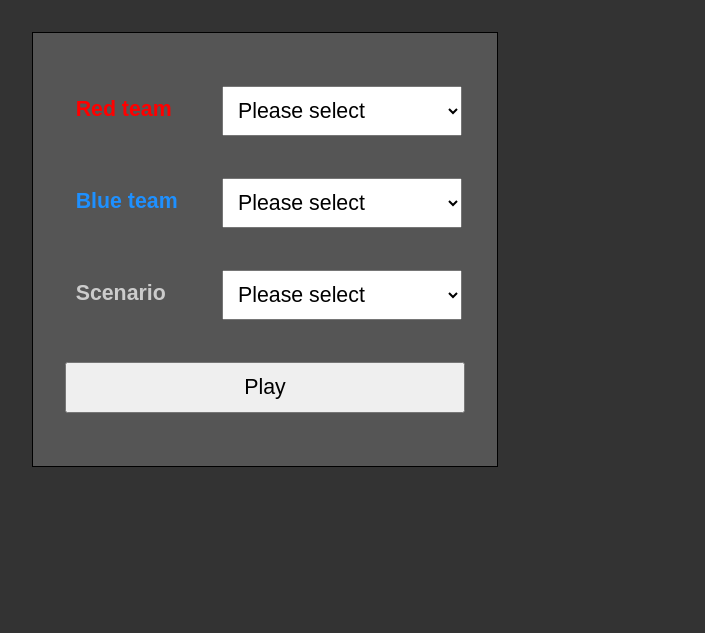
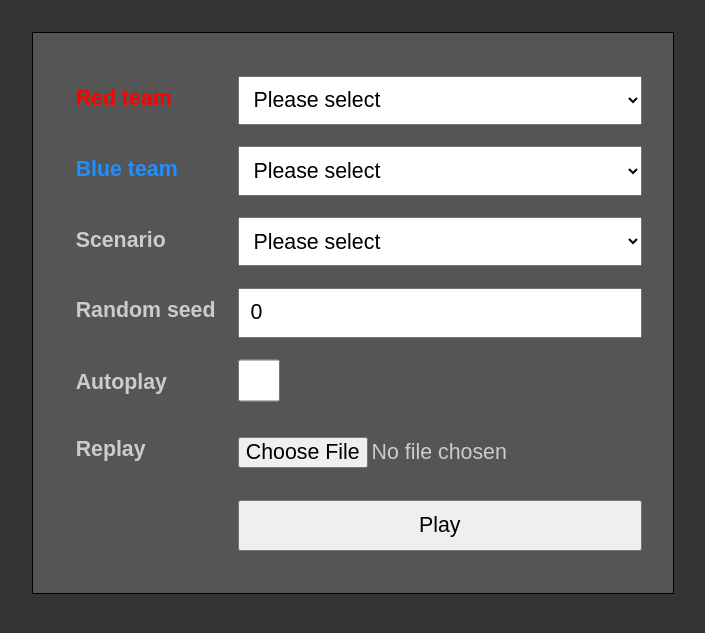
Before and after one commit to IDSIA/NewTechnoWar, a Flask app: page / in a window 1280 px wide. Shown: the top 633 px of the page, without its empty margins (0-705 px from the left). Run offline with Flask 2, Linux system fonts and the light colour scheme.

Commit message:
Added autoplay. Lobby refactoring with seed choice.

```diff
--- a/code/web/server/__init__.py
+++ b/code/web/server/__init__.py
@@ -19,6 +19,7 @@ def create_app():
     app.json_encoder = GameJSONEncoder
 
     app.games = dict()
+    app.params = dict()
 
     with app.app_context():
         # Import parts of our application
--- a/code/web/server/routes.py
+++ b/code/web/server/routes.py
@@ -1,4 +1,5 @@
 import logging
+import random
 import uuid
 
 from flask import Blueprint, render_template, make_response, request, jsonify, redirect
@@ -7,33 +8,44 @@ from flask import current_app as app
 from agents.matchmanager import MatchManager, buildMatchManager
 from web.server.utils import scroll, fieldShape
 
-main = Blueprint("main", __name__, template_folder="templates", static_folder="static")
+main = Blueprint('main', __name__, template_folder='templates', static_folder='static')
 
 
-@main.route("/", methods=["GET", "POST"])
+@main.route('/', methods=['GET', 'POST'])
 def index():
     """Serve list of available scenarios."""
     if request.method == 'POST':
         data = request.form
+        seed = int(data['seed'])
 
         mm = buildMatchManager(
             str(uuid.uuid4()),
             data['scenario'],
             data['redPlayer'],
             data['bluePlayer'],
+            seed if seed > 0 else random.randint(1, 1000000000)
         )
-        app.games[mm.gid] = mm
         mm.step()
 
-        logging.info(f"Created game #{mm.gid} with scenario {mm.board.name}")
+        app.games[mm.gid] = mm
+        app.params[mm.gid] = {
+            'seed': mm.seed,
+            'scenario': data['scenario'],
+            'redPlayer': data['redPlayer'],
+            'bluePlayer': data['bluePlayer'],
+            'autoplay': data['autoplay'] == 'on',
+            'replay': data['replay'],
+        }
+
+        logging.info(f'Created game #{mm.gid} with scenario {mm.board.name}')
 
         response = make_response(
             redirect(f'/game/')
         )
-        response.set_cookie("gameId", mm.gid)
+        response.set_cookie('gameId', mm.gid)
 
     else:
-        logging.info(f"New lobby access")
+        logging.info(f'New lobby access')
 
         scenarios = [
             'scenarioTest1v1',
@@ -49,52 +61,52 @@ def index():
         ]
 
         players = [
-            # "Human", TODO
-            "PlayerDummy",
+            # 'Human', TODO
+            'PlayerDummy',
         ]
 
         response = make_response(
             render_template(
-                "index.html",
-                title="Home | NewTechnoWar",
-                template="game-template",
+                'index.html',
+                title='Home | NewTechnoWar',
+                template='game-template',
                 scenarios=scenarios,
                 players=players
             )
         )
-        response.delete_cookie("gameId")
+        response.delete_cookie('gameId')
 
     return response
 
 
 def checkGameId() -> (str, MatchManager):
-    if "gameId" not in request.cookies:
+    if 'gameId' not in request.cookies:
         raise ValueError('GameId is missing!')
 
-    gameId = request.cookies["gameId"]
+    gameId = request.cookies['gameId']
 
     if gameId not in app.games:
-        raise ValueError("GameId not registered")
+        raise ValueError('GameId not registered')
 
     mm: MatchManager = app.games[gameId]
 
     return gameId, mm
 
 
-@main.route("/game/", methods=["GET"])
+@main.route('/game/', methods=['GET'])
 def game():
     """Serve game main page."""
 
     try:
         gameId, mm = checkGameId()
 
-        logging.info(f"Restored game #{gameId} with scenario {mm.board.name}")
+        logging.info(f'Restored game #{gameId} with scenario {mm.board.name}')
 
         response = make_response(
             render_template(
-                "game.html",
-                title="Game | NewTechnoWar",
-                template="game-template",
+                'game.html',
+                title='Game | NewTechnoWar',
+                template='game-template',
                 board=list(scroll(mm.board)),
                 gameId=gameId,
                 shape=fieldShape(mm.board),
@@ -102,7 +114,7 @@ def game():
             )
         )
 
-        response.set_cookie("gameId", gameId)
+        response.set_cookie('gameId', gameId)
         return response
 
     except ValueError as ve:
@@ -110,7 +122,7 @@ def game():
         return redirect('/')
 
 
-@main.route("/game/reset", methods=['GET'])
+@main.route('/game/reset', methods=['GET'])
 def gameReset():
     try:
         _, mm = checkGameId()
@@ -128,9 +140,21 @@ def gameReset():
         return redirect('/')
 
 
-@main.route("/game/state", methods=["GET"])
+@main.route('/game/params', methods=['GET'])
+def gameParams():
+    try:
+        _, mm = checkGameId()
+
+        return jsonify(app.params[mm.gid]), 200
+
+    except ValueError as e:
+        logging.error(e)
+        return None, 404
+
+
+@main.route('/game/state', methods=['GET'])
 def gameState():
-    logging.info("Request state")
+    logging.info('Request state')
 
     try:
         _, mm = checkGameId()
@@ -143,9 +167,9 @@ def gameState():
         return None, 404
 
 
-@main.route("/game/next/step", methods=["GET"])
+@main.route('/game/next/step', methods=['GET'])
 def gameNextStep():
-    logging.info("Request next")
+    logging.info('Request next')
 
     try:
         _, mm = checkGameId()
@@ -171,9 +195,9 @@ def gameNextStep():
         return None, 404
 
 
-@main.route("/game/next/turn", methods=["GET"])
+@main.route('/game/next/turn', methods=['GET'])
 def gameNextTurn():
-    logging.info("Request next")
+    logging.info('Request next')
 
     try:
         _, mm = checkGameId()
--- a/code/web/server/static/css/lobby.css
+++ b/code/web/server/static/css/lobby.css
@@ -2,36 +2,47 @@ body {
     color: #cccccc;
 }
 
-#lobby {
+.lobby {
     margin: 2em;
     padding: 2em;
-    width: 25em;
+    width: 36em;
     border: 1px solid black;
     background-color: #555555;
     color: #cccccc;
-    display: flex;
-    flex-wrap: wrap;
+    display: grid;
+    grid-template-columns: 30% auto;
+    grid-template-rows: auto;
 }
 
-#lobby > * {
+.lobby > * {
     padding: 0.5em;
-    margin: 1em 0;
+    margin: 0.5em 0;
     font-size: 16pt;
 }
 
+.lobby > h1 {
+    grid-column-end: span 2;
+    font-size: 2em;
+}
+
 label {
-    width: 34%;
-    display: inline-block;
     font-weight: bolder;
 }
 
 select {
-    width: 60%;
 }
 
-input {
-    width: 100%;
-    flex-grow: 2;
+input[type=submit] {
+    grid-column-start: 2;
+}
+
+input[type=checkbox] {
+    width: 2em;
+    height: 2em;
+}
+
+input[type=file] {
+    padding: 0.5em 0;
 }
 
 .red {
--- a/code/web/server/templates/index.html
+++ b/code/web/server/templates/index.html
@@ -6,7 +6,7 @@
 
 {% block content %}
     <form action="/" method="post">
-        <div id="lobby">
+        <div class="lobby">
             <label class="red" for="redPlayer">Red team</label>
             <select id="redPlayer" name="redPlayer">
                 <option selected>Please select</option>
@@ -14,6 +14,7 @@
                     <option>{{ player }}</option>
                 {% endfor %}
             </select>
+
             <label class="blue" for="bluePlayer">Blue team</label>
             <select id="bluePlayer" name="bluePlayer">
                 <option selected>Please select</option>
@@ -21,6 +22,7 @@
                     <option>{{ player }}</option>
                 {% endfor %}
             </select>
+
             <label for="scenario">Scenario</label>
             <select id="scenario" name="scenario">
                 <option selected>Please select</option>
@@ -28,6 +30,16 @@
                     <option>{{ scenario }}</option>
                 {% endfor %}
             </select>
+
+            <label for="randomSeed">Random seed</label>
+            <input id="randomSeed" name="seed" type="number" value="0"/>
+
+            <label for="autoPlay">Autoplay</label>
+            <input id="autoPlay" name="autoplay" type="checkbox">
+
+            <label for="replay">Replay</label>
+            <input id="replay" name="replay" type="file"/>
+
             <input type="submit" value="Play"/>
         </div>
     </form>
```
Also changed, not shown: code/web/server/static/css/game.css (+14 -1 lines), code/web/server/static/js/game.js (+17 -3 lines), code/web/server/templates/game.html (+8 -6 lines).
